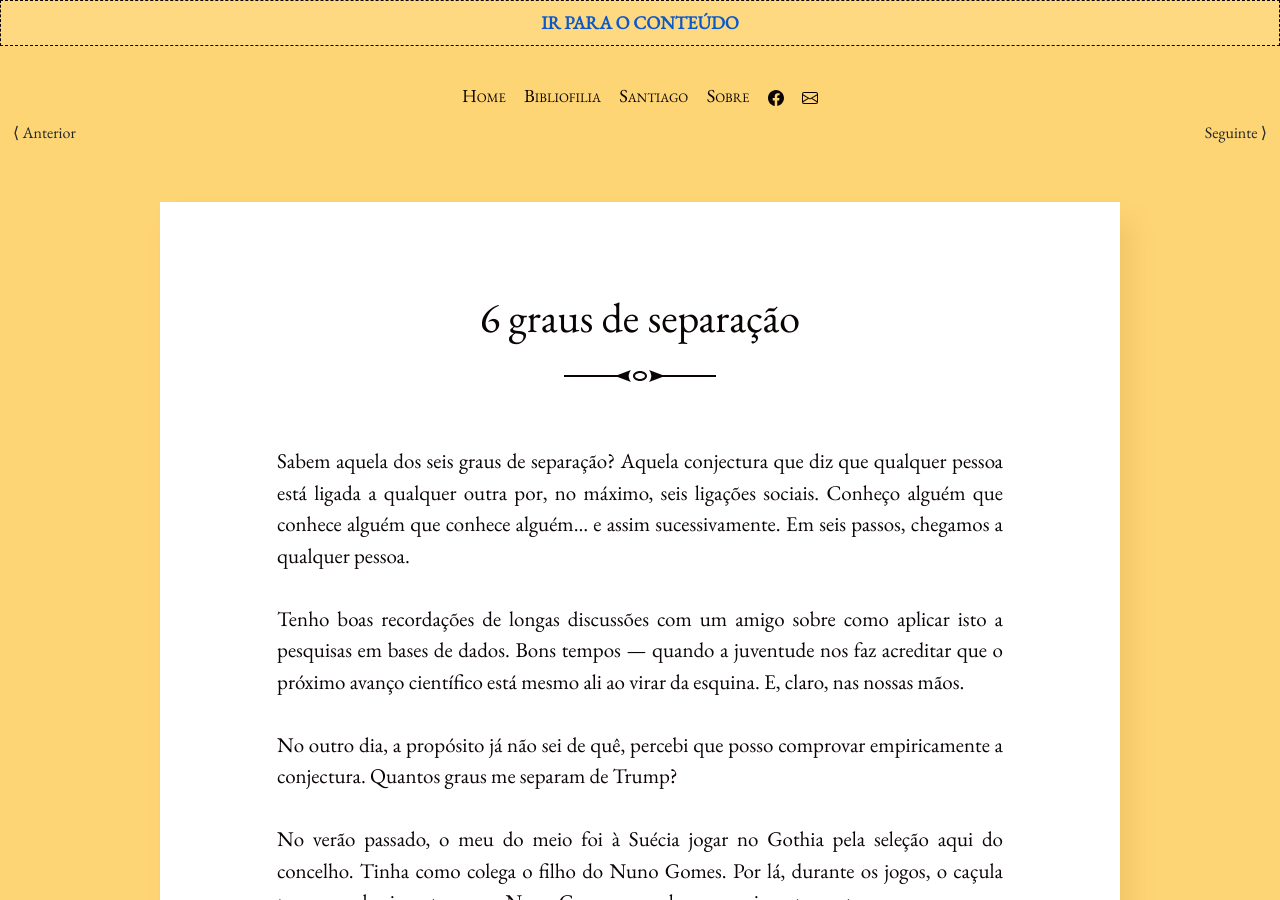
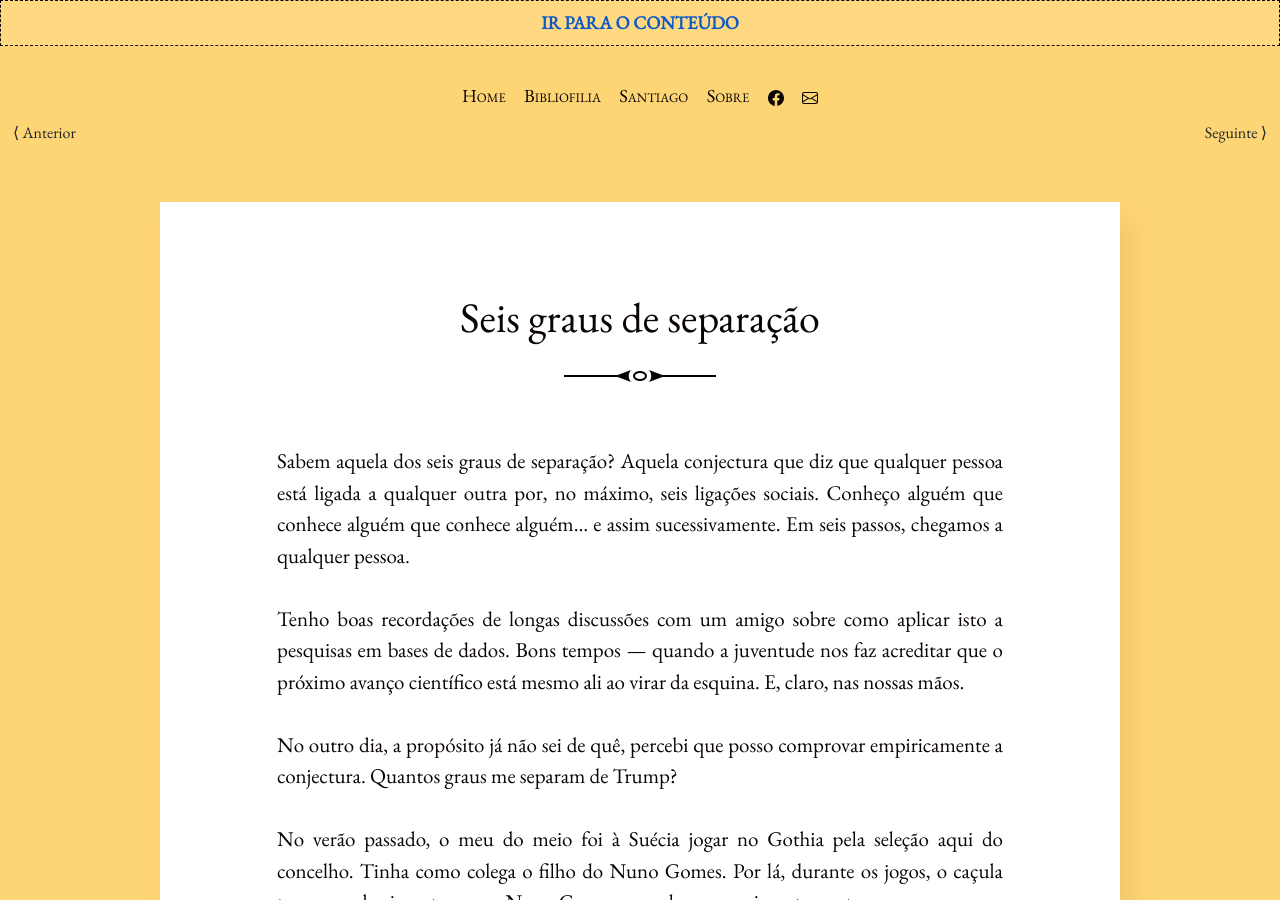
Before and after one commit to pjgsilva/pjgsilva.github.io, a Jekyll site: the page built from _posts/2026-04-19-6graus.md, in a window 1280 px wide and 900 px high. Built offline with Jekyll 4.4.1, drawn with Linux system fonts in a browser that asks for light colours.

Commit message:
Article title

```diff
--- a/_posts/2026-04-19-6graus.md
+++ b/_posts/2026-04-19-6graus.md
@@ -1,5 +1,5 @@
 ---
-title: "6 graus de separação"
+title: "Seis graus de separação"
 category: opiniao
 ---
 
@@ -37,7 +37,7 @@ Lamento informar-vos de algo tão tenebroso. Sei que as vossas vidas não voltar
 <span class="col">
     <span class="row">
         <span class="col-sm">
-            <span class="row">![6 graus de separação](/assets/images/posts/6graus.jpg){:class="image d-flex justify-content-center align-items-end"}</span>
+            <span class="row">![Seis graus de separação](/assets/images/posts/6graus.jpg){:class="image d-flex justify-content-center align-items-end"}</span>
         </span>
     </span>
 </span>
```
